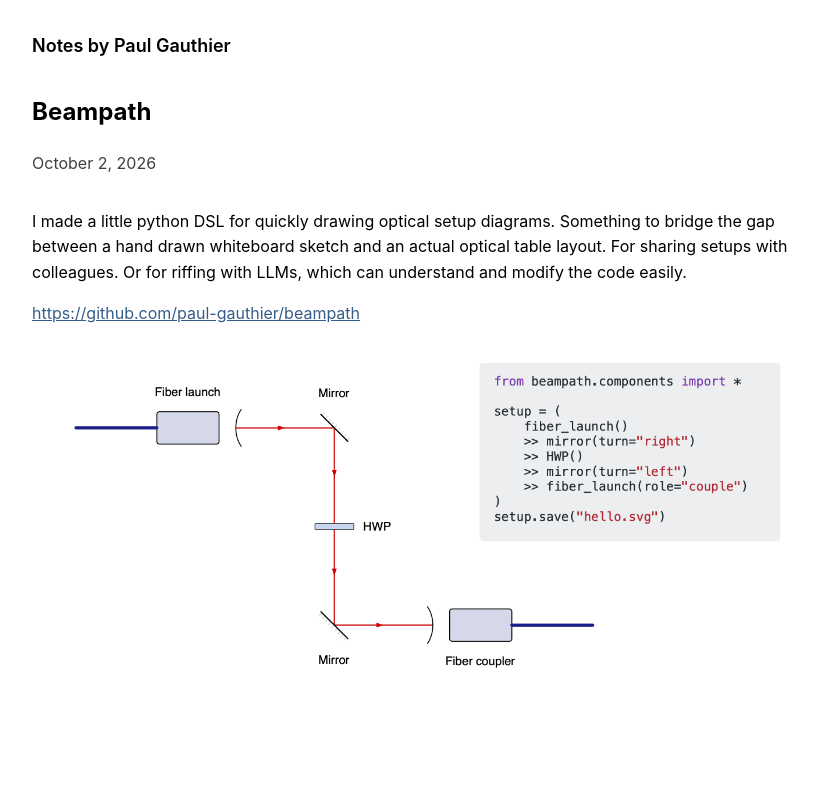
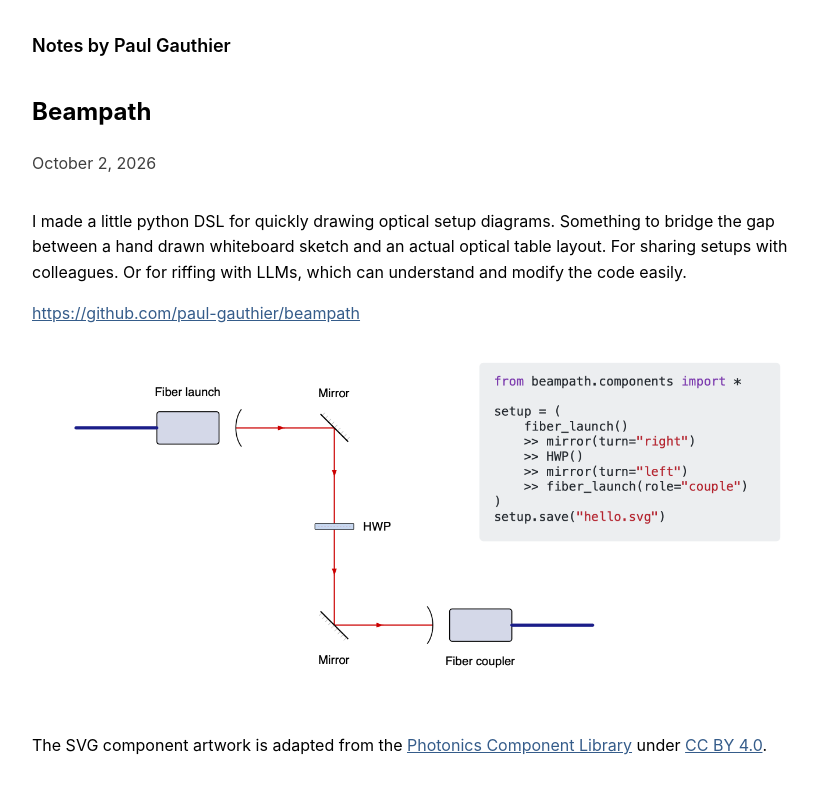
Before and after one commit to paul-gauthier/paul-gauthier.github.io, a Jekyll site: the page built from docs/_posts/2026-10-02-beampath.md, in a window 1280 px wide. Shown: the top 794 px of the page, without its empty margins (224-1042 px from the left). Built offline with Jekyll 4.4.1, drawn with Linux system fonts in a browser that asks for light colours.

Commit message:
Credit Beampath SVG component artwork

```diff
--- a/docs/_posts/2026-10-02-beampath.md
+++ b/docs/_posts/2026-10-02-beampath.md
@@ -15,3 +15,7 @@ the code easily.
 [https://github.com/paul-gauthier/beampath](https://github.com/paul-gauthier/beampath)
 
 ![Optical setup diagram alongside the Beampath Python code that generates it](/assets/beampath.png)
+
+The SVG component artwork is adapted from the
+[Photonics Component Library](https://github.com/itgall/photonics-component-library)
+under [CC BY 4.0](https://creativecommons.org/licenses/by/4.0/).
```
